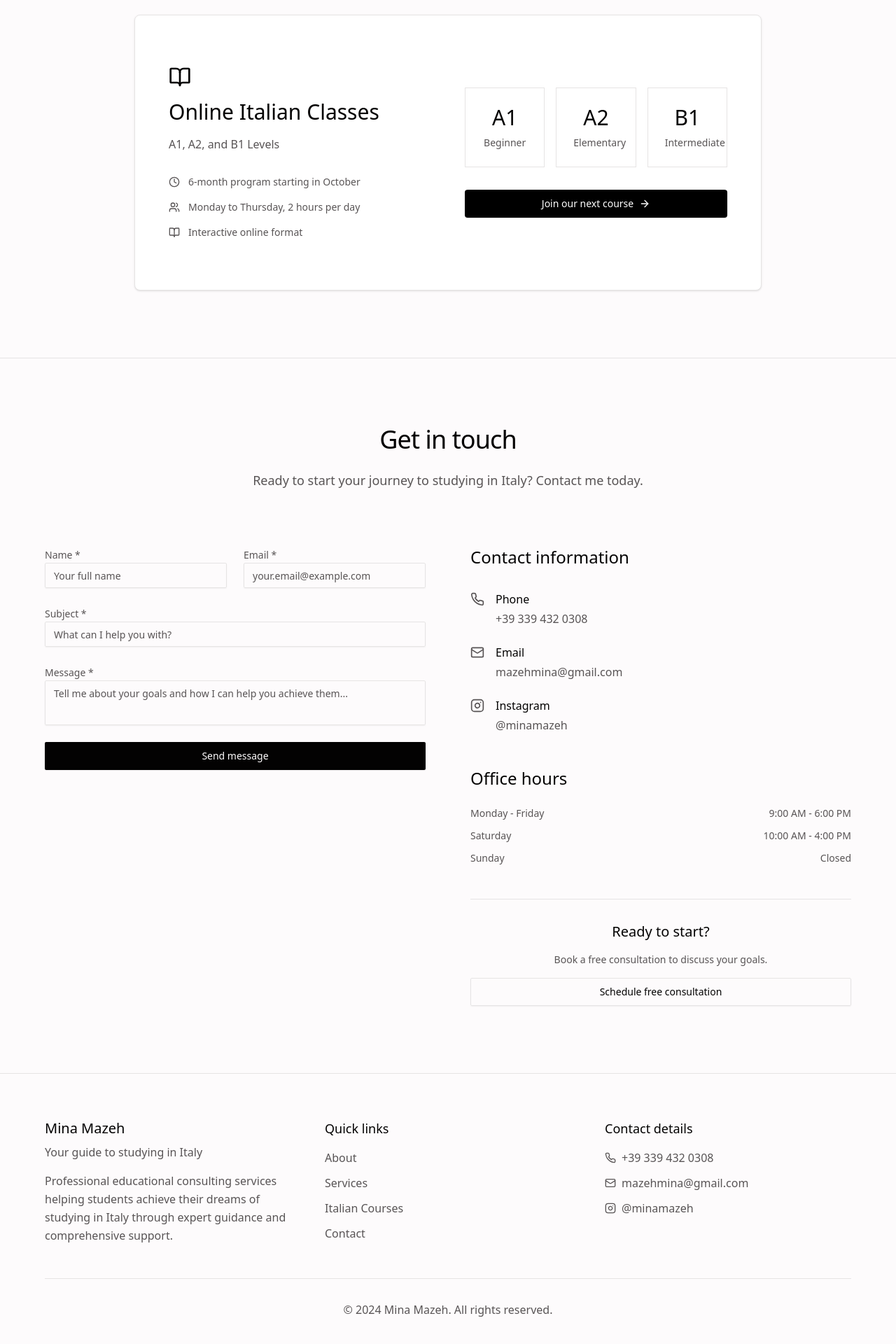
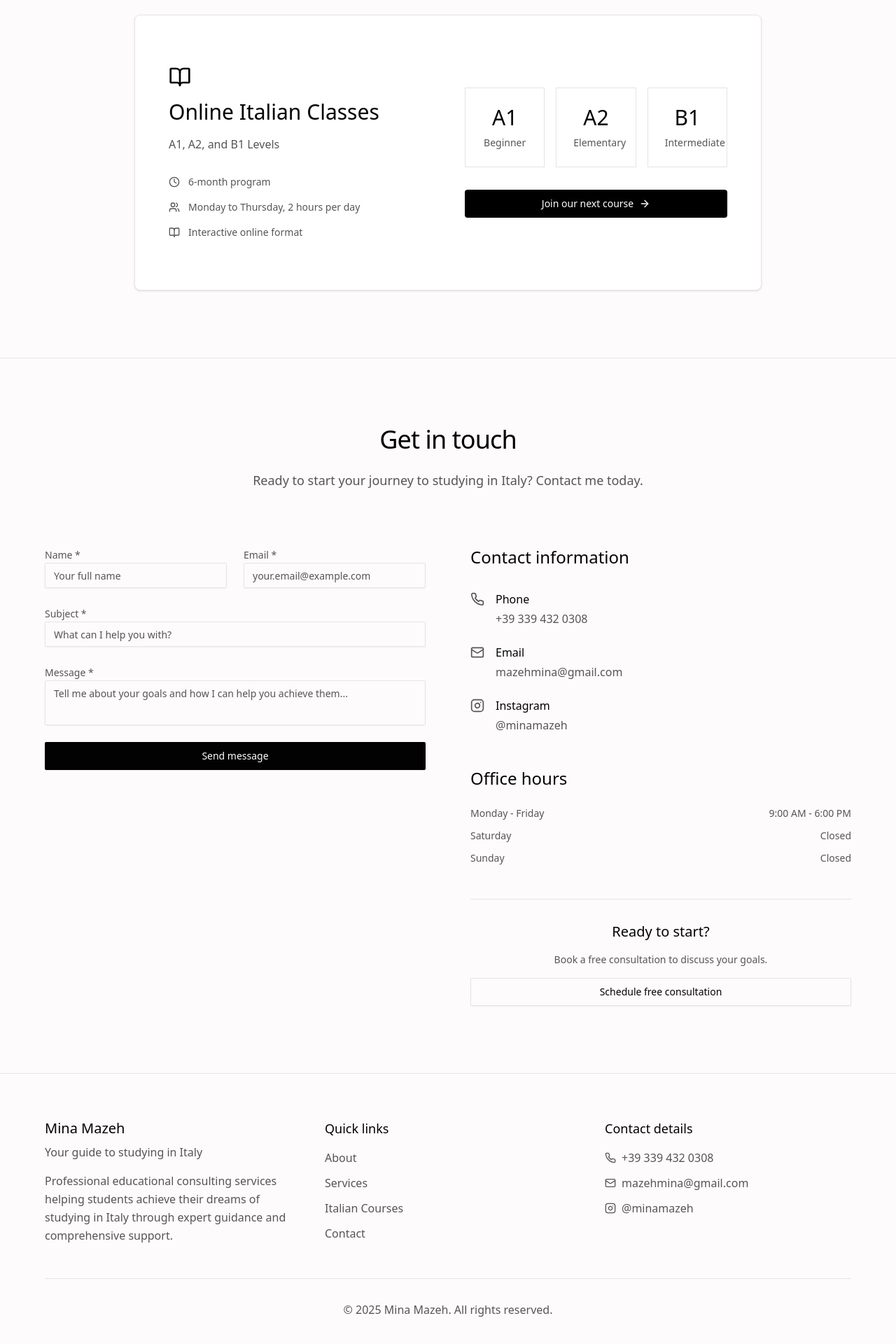
Before and after one commit to mohdchalhoub/minaMazeh, a Next.js app: page / in a window 1280 px wide. Shown: the part 2685-4605 px from the top of the page at 70% size. Built offline with nearby package versions, Linux system fonts and the light colour scheme.

Commit message:
Update page content for 2025
- Change program description from '6-month program starting in October' to '6-month program'
- Update Saturday office hours from '10:00 AM - 4:00 PM' to 'Closed'
- Update copyright year from 2024 to 2025

```diff
--- a/app/page.tsx
+++ b/app/page.tsx
@@ -407,7 +407,7 @@ ${formData.name}`
                     <div className="space-y-4 text-sm text-muted-foreground">
                       <div className="flex items-center gap-3">
                         <Clock className="w-4 h-4" />
-                        <span>6-month program starting in October</span>
+                        <span>6-month program</span>
                       </div>
                       <div className="flex items-center gap-3">
                         <Users className="w-4 h-4" />
@@ -564,7 +564,7 @@ ${formData.name}`
                     </div>
                     <div className="flex justify-between text-muted-foreground">
                       <span>Saturday</span>
-                      <span>10:00 AM - 4:00 PM</span>
+                      <span>Closed</span>
                     </div>
                     <div className="flex justify-between text-muted-foreground">
                       <span>Sunday</span>
@@ -646,7 +646,7 @@ ${formData.name}`
             </div>
 
             <div className="border-t border-border mt-8 sm:mt-12 pt-6 sm:pt-8 text-center text-sm sm:text-base text-muted-foreground">
-              <p>&copy; 2024 Mina Mazeh. All rights reserved.</p>
+              <p>&copy; 2025 Mina Mazeh. All rights reserved.</p>
             </div>
           </div>
         </div>
```
